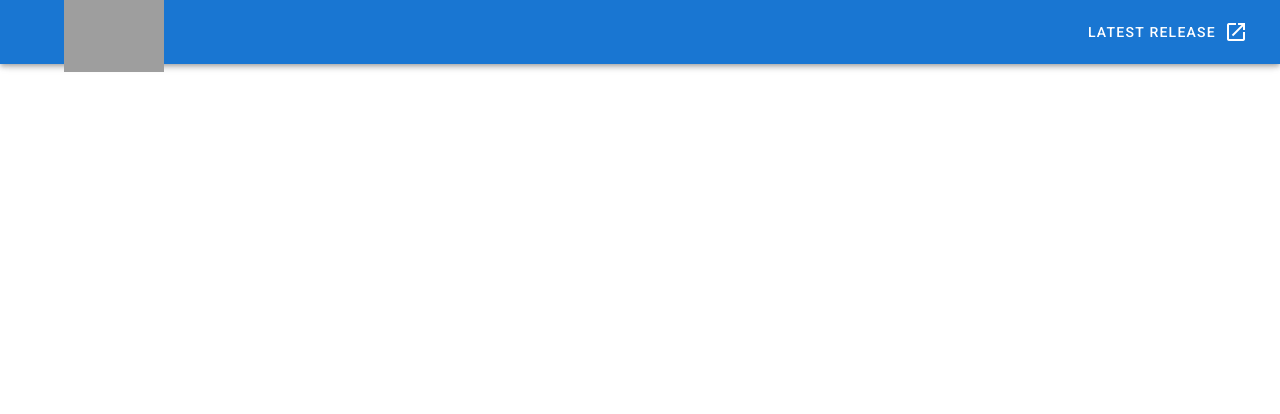
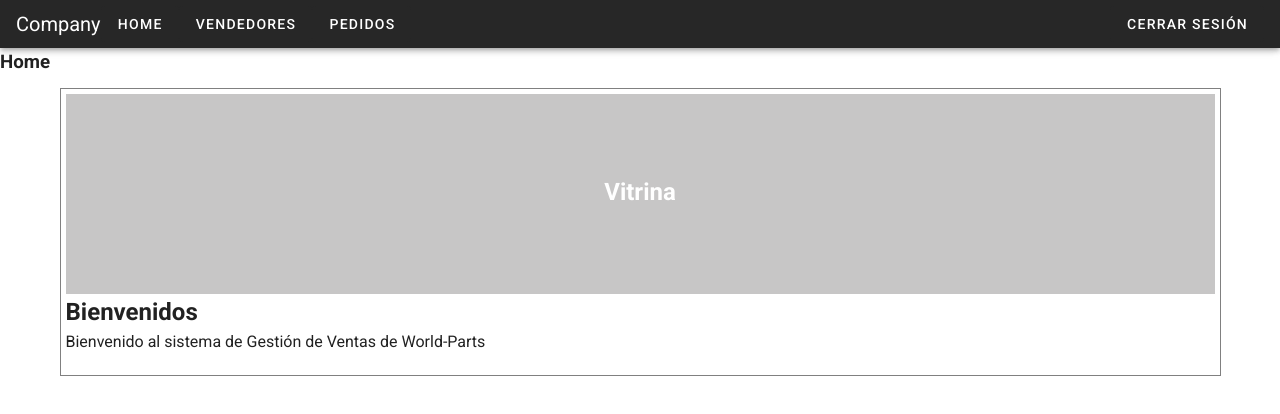
Before and after one commit to elisedzambranoM/worldparts, a Vue app: page / in a window 1280 px wide. Shown: the top 414 px of the page. Built offline with nearby package versions, Linux system fonts and the light colour scheme; grey boxes are pictures that could not be loaded.

Commit message:
se creo el jumbotron y navbar

```diff
--- a/src/App.vue
+++ b/src/App.vue
@@ -1,58 +1,14 @@
 <template>
   <v-app>
-    <v-app-bar
-      app
-      color="primary"
-      dark
-    >
-      <div class="d-flex align-center">
-        <v-img
-          alt="Vuetify Logo"
-          class="shrink mr-2"
-          contain
-          src=""
-          transition="scale-transition"
-          width="40"
-        />
-
-        <v-img
-          alt="Vuetify Name"
-          class="shrink mt-1 hidden-sm-and-down"
-          contain
-          min-width="100"
-          src="https://cdn.vuetifyjs.com/images/logos/vuetify-name-dark.png"
-          width="100"
-        />
-      </div>
-
-      <v-spacer></v-spacer>
-
-      <v-btn
-        href="https://github.com/vuetifyjs/vuetify/releases/latest"
-        target="_blank"
-        text
-      >
-        <span class="mr-2">Latest Release</span>
-        <v-icon>mdi-open-in-new</v-icon>
-      </v-btn>
-    </v-app-bar>
-
-    <v-main>
-
-    </v-main>
-
+    <router-view></router-view>
   </v-app>
 </template>
 
 <script>
+export default {
+  name: "App",
 
-
-export default {
-  name: 'App',
-
-  components: {
-
-  },
+  components: {},
 
   data: () => ({
     //
--- /dev/null
+++ b/src/components/Jumbo.vue
@@ -0,0 +1,33 @@
+<template>
+  <v-container>
+    <v-row>
+      <v-col class="contenedor" md="12">
+        <div class="jumbo">
+          <h2>Vitrina</h2>
+        </div>
+        <div>
+          <h2>Bienvenidos</h2>
+          <p>Bienvenido al sistema de Gestión de Ventas de World-Parts</p>
+        </div>
+      </v-col>
+    </v-row>
+  </v-container>
+</template>
+
+<script>
+export default {};
+</script>
+
+<style scoped>
+.jumbo {
+  height: 200px;
+  background: #c7c6c6;
+  color: white;
+  text-align: center;
+  padding-top: 80px;
+}
+.contenedor {
+  border: 1px solid grey;
+  padding: 5px;
+}
+</style>
--- /dev/null
+++ b/src/components/NavBar.vue
@@ -0,0 +1,26 @@
+<template>
+  <v-toolbar dense :dark="true">
+    <v-toolbar-title>Company</v-toolbar-title>
+    <v-btn depressed color="default">
+      Home
+    </v-btn>
+    <v-btn depressed color="default">
+      Vendedores
+    </v-btn>
+    <v-btn depressed color="default">
+      Pedidos
+    </v-btn>
+    <v-spacer></v-spacer>
+    <v-btn depressed color="default">
+      Cerrar Sesión
+    </v-btn>
+  </v-toolbar>
+</template>
+
+<script>
+export default {
+  name: "NavBar",
+};
+</script>
+
+<style></style>
--- a/src/router/index.js
+++ b/src/router/index.js
@@ -1,6 +1,7 @@
 import Vue from 'vue'
 import VueRouter from 'vue-router'
 import Home from '../views/Home.vue'
+import NotFound from '@/views/NotFound.vue'
 
 Vue.use(VueRouter)
 
@@ -11,13 +12,10 @@ const routes = [
     component: Home
   },
   {
-    path: '/about',
-    name: 'About',
-    // route level code-splitting
-    // this generates a separate chunk (about.[hash].js) for this route
-    // which is lazy-loaded when the route is visited.
-    component: () => import(/* webpackChunkName: "about" */ '../views/About.vue')
-  }
+    path: '*',
+    name: 'NotFound',
+    component: NotFound
+  },
 ]
 
 const router = new VueRouter({
--- a/src/views/Home.vue
+++ b/src/views/Home.vue
@@ -1,17 +1,26 @@
 <template>
-  <div class="home">
-    <img alt="Vue logo" src="../assets/logo.png">
-
+  <div>
+    <nav-bar></nav-bar>
+    <h3>Home</h3>
+    <v-container>
+      <v-row>
+        <v-col>
+        <jumbo/>
+        </v-col>
+      </v-row>
+    </v-container>
   </div>
 </template>
 
 <script>
-
+import NavBar from "@/components/NavBar.vue";
+import Jumbo from '@/components/Jumbo.vue';
 
 export default {
-  name: 'Home',
+  name: "Home",
   components: {
-
-  }
-}
+    NavBar,
+    Jumbo,
+  },
+};
 </script>
--- /dev/null
+++ b/src/views/NotFound.vue
@@ -0,0 +1,19 @@
+<template>
+  <v-container>
+    <v-row justify="center">
+      <v-col md="4">
+        <v-img src="../assets/NotFoundImage.jpg" max-width="700"></v-img>
+      </v-col>
+    </v-row>
+  </v-container>
+</template>
+
+<script>
+export default {
+name: 'NotFound'
+}
+</script>
+
+<style>
+
+</style>
```
Also changed, not shown: src/assets/NotFoundImage.jpg (added).
